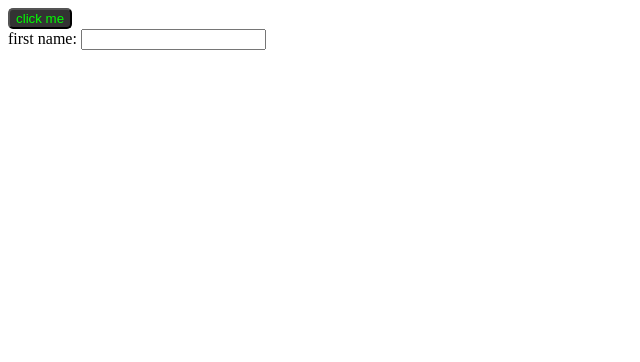
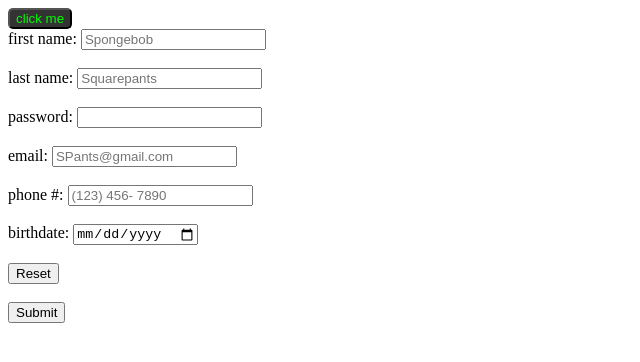
Before and after one commit to jgooco/website-tutorial-stuff, a plain HTML site: page page2.html in a window 1280 px wide. Shown: the whole page, without its empty margins (0-640 px from the left). Drawn offline with Linux system fonts and the light colour scheme.

Commit message:
Finished Tutorial & Organized

```diff
--- a/page2.html
+++ b/page2.html
@@ -12,8 +12,58 @@
     </a>
 
     <form>
-        <label for="fname">first name:</label>
-        <input type="text">
+        <div>
+            <label for="fname">first name:</label>
+            <input type="text", id="fname" name="fname" placeholder="Spongebob" required>
+        </div>
+
+        <br>
+
+        <div>
+            <label for="lname">last name:</label>
+            <input type="text", id="lname" name="lname" placeholder="Squarepants" required>
+        </div>
+
+        <br>
+
+        <div>
+            <label for = "pass">password:</label>
+            <input type = "password" id = "pass" name = "pass" maxlength="12" required>
+        </div>
+
+        <br>
+
+        <div>
+            <label for = "email">email:</label>
+            <input type = "email" id = "email" name = "email" placeholder = "SPants@gmail.com" required>
+        </div>
+
+        <br>
+
+        <div>
+            <label for = "phone">phone #:</label>
+            <input type = "tel" id = "phone" name = "phone" placeholder = "(123) 456- 7890" required>
+        </div>
+
+        <br>
+
+        <div>
+            <label for = "bdate">birthdate:</label>
+            <input type = "date" id = "bdate" name = "bdate" required>
+        </div>
+
+        <br>
+
+        <div>
+            <input type ="reset">
+        </div>
+
+        <br>
+
+        <div>
+            <input type ="submit">
+        </div>
+
     </form>
 
 
```
